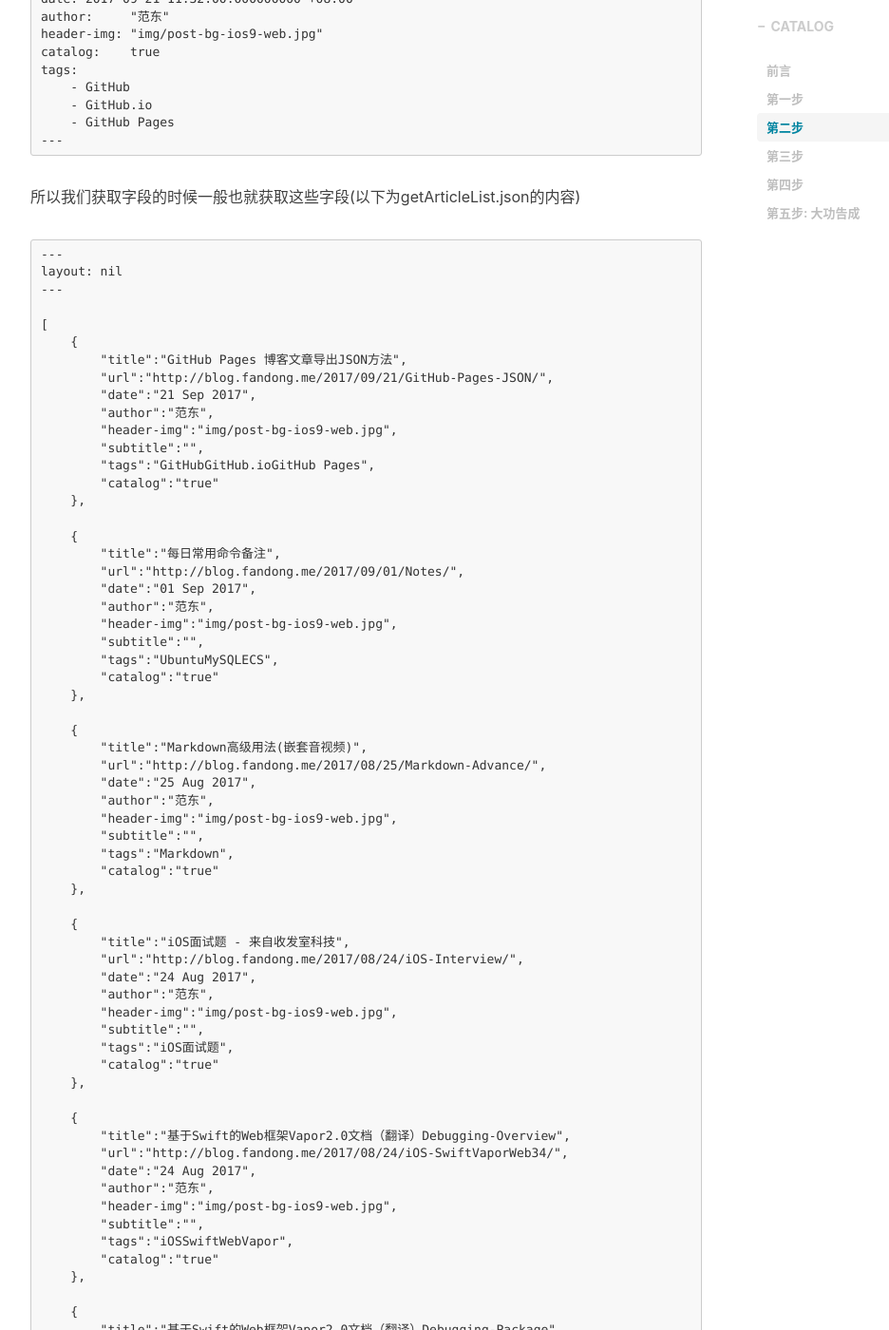
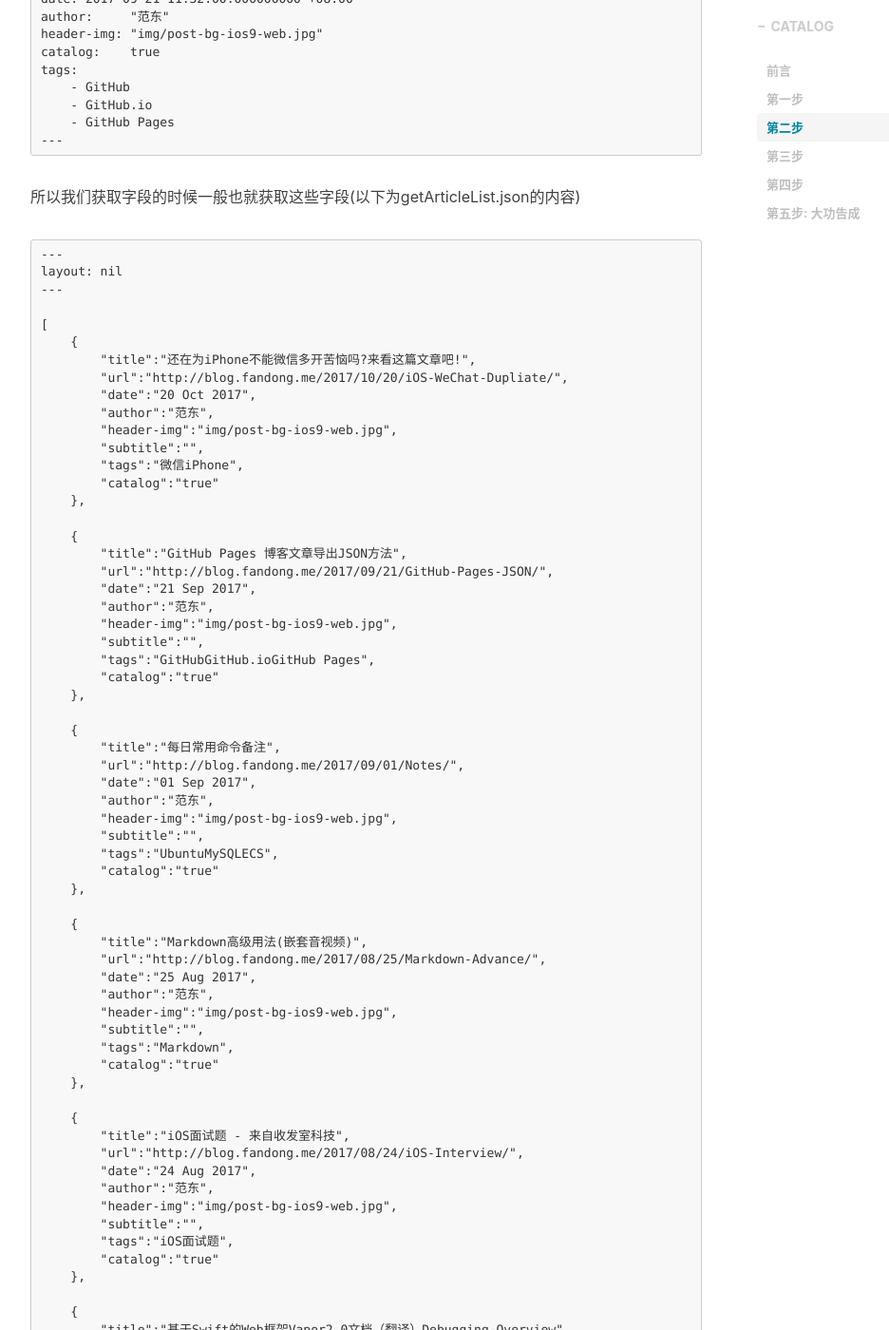
Before and after one commit to fandongtongxue/fandongtongxue.github.io, a Jekyll site: the page built from _posts/2017-09-21-GitHub-Pages-JSON.markdown, in a window 1280 px wide and 1400 px high, scrolled down 1204 px. Shown: the whole window at 95% size, without its empty margins (233-1169 px from the left). Built offline with Jekyll 4.4.1, drawn with Linux system fonts in a browser that asks for light colours; nearby versions of some CDN libraries; comment, search, counter and statistics services are not loaded; some of the changed text lies outside the part shown.

Commit message:
更新文章

```diff
--- a/_posts/2017-03-09-iOS-opencv.markdown
+++ b/_posts/2017-03-09-iOS-opencv.markdown
@@ -21,7 +21,7 @@
 废话不多说!
 
 先看效果
-![](http://om2bks7xs.bkt.clouddn.com/2017-03-09-iOS-cropidcarddemo.gif)
+![](http://oz0y4mei6.bkt.clouddn.com/FDOpenDemo.gif)
 现在开始!
 
 ### 第一步:获取图片
--- /dev/null
+++ b/_posts/2017-10-20-iOS-WeChat-Dupliate.markdown
@@ -0,0 +1,17 @@
+---
+layout:     post
+title:      "还在为iPhone不能微信多开苦恼吗?来看这篇文章吧!"
+subtitle:   ""
+date: 2017-10-20 16:07:00.000000000 +08:00
+author:     "范东"
+header-img: "img/post-bg-ios9-web.jpg"
+catalog:    true
+tags:
+    - 微信
+    - iPhone
+---
+
+## 前言
+很多人有微信,很多人只有一个iPhone,很多人工作的时候喜欢使用工作微信,很多人生活的时候喜欢使用私人的微信.
+
+## 第一步
```
